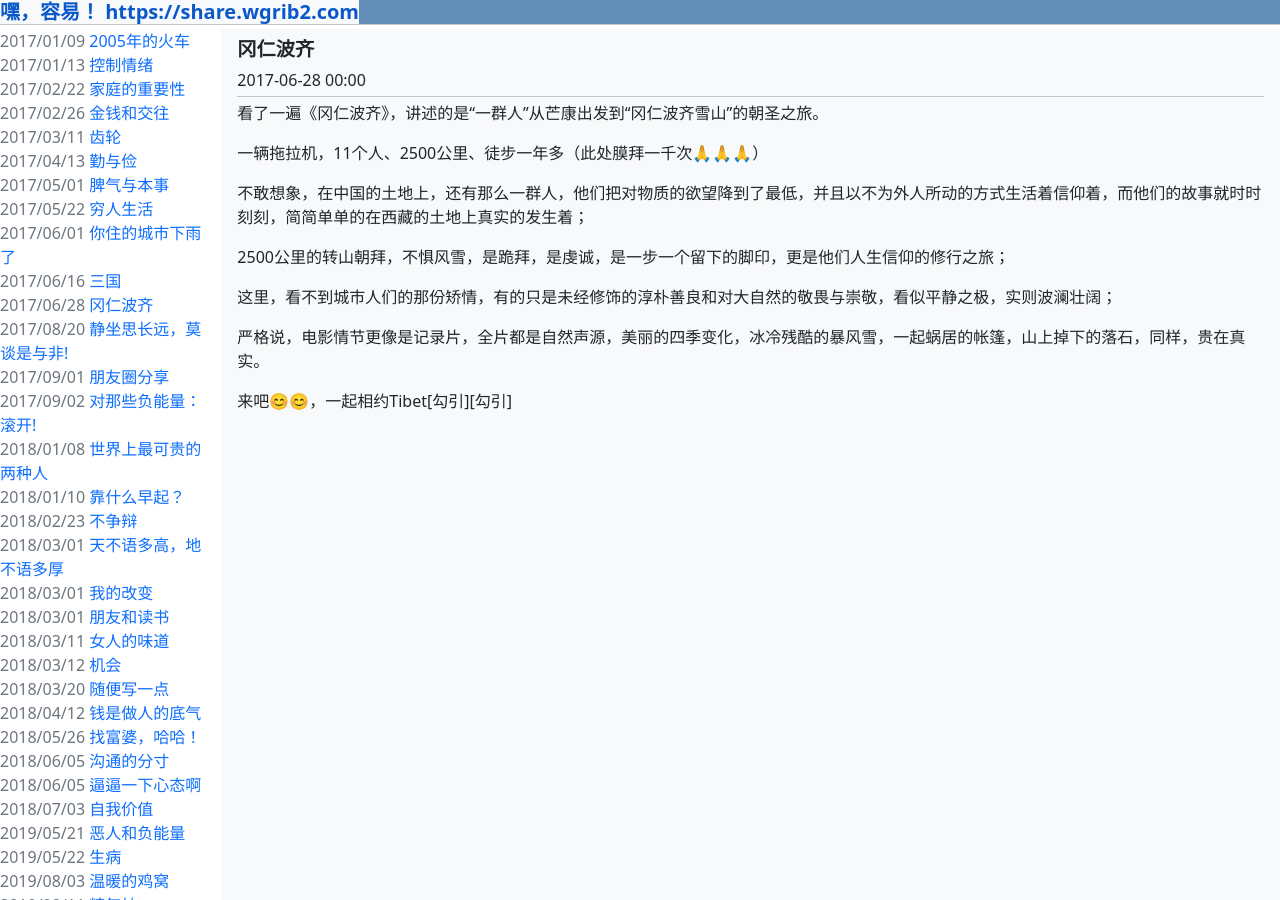
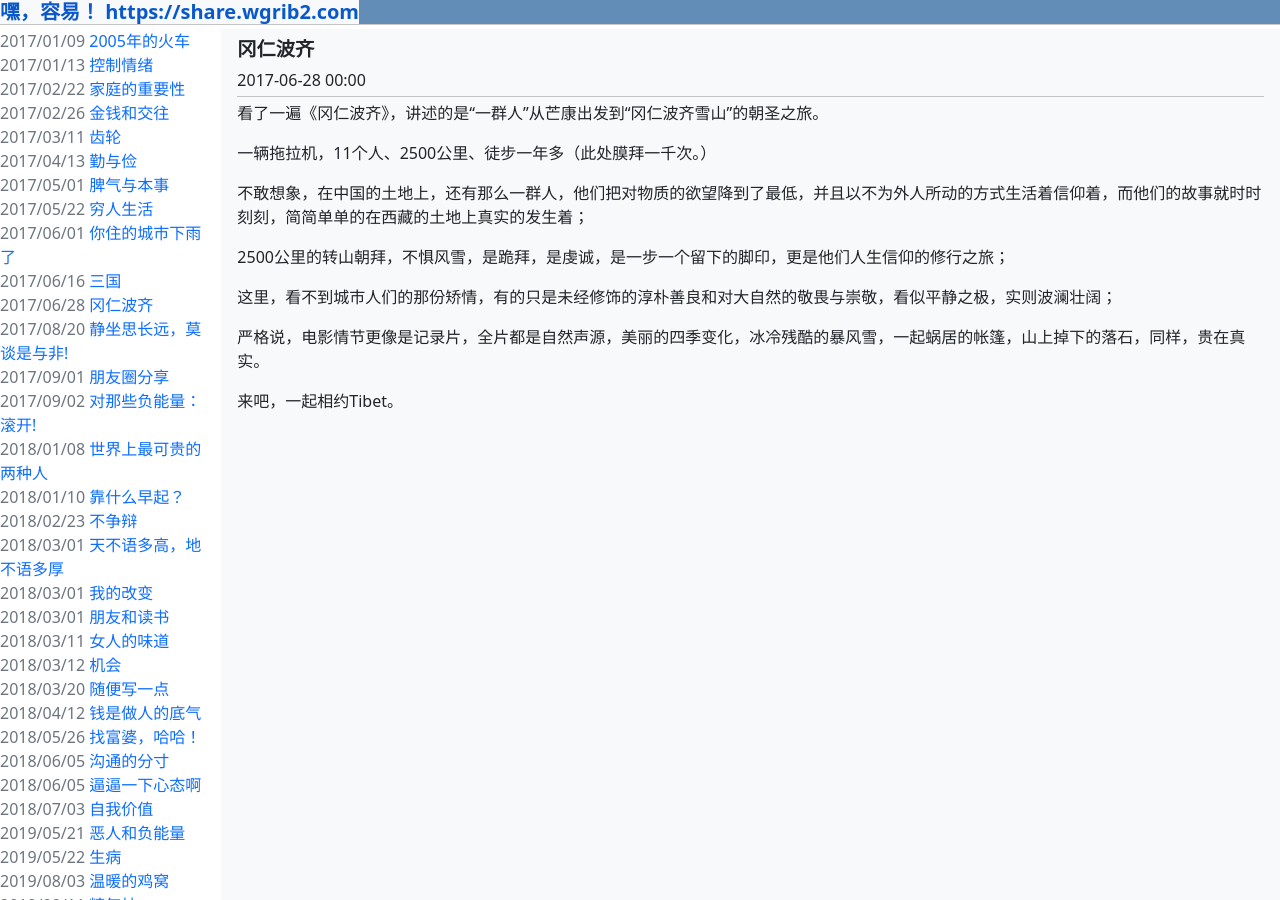
Before and after one commit to helloyuzz/me.wgrib2.com, a Jekyll site: the page built from _posts/2017-06-28-冈仁波齐.md, in a window 1280 px wide and 900 px high. Built offline with Jekyll 4.4.1, drawn with Linux system fonts in a browser that asks for light colours.

Commit message:
Update 2017-06-28-冈仁波齐.md

```diff
--- a/_posts/2017-06-28-冈仁波齐.md
+++ b/_posts/2017-06-28-冈仁波齐.md
@@ -5,7 +5,7 @@ layout: post
 
 看了一遍《冈仁波齐》，讲述的是“一群人”从芒康出发到“冈仁波齐雪山”的朝圣之旅。
 
-一辆拖拉机，11个人、2500公里、徒步一年多（此处膜拜一千次🙏🙏🙏）
+一辆拖拉机，11个人、2500公里、徒步一年多（此处膜拜一千次。）
 
 不敢想象，在中国的土地上，还有那么一群人，他们把对物质的欲望降到了最低，并且以不为外人所动的方式生活着信仰着，而他们的故事就时时刻刻，简简单单的在西藏的土地上真实的发生着；
 
@@ -15,4 +15,4 @@ layout: post
 
 严格说，电影情节更像是记录片，全片都是自然声源，美丽的四季变化，冰冷残酷的暴风雪，一起蜗居的帐篷，山上掉下的落石，同样，贵在真实。
 
-来吧😊😊，一起相约Tibet[勾引][勾引]
+来吧，一起相约Tibet。
```
